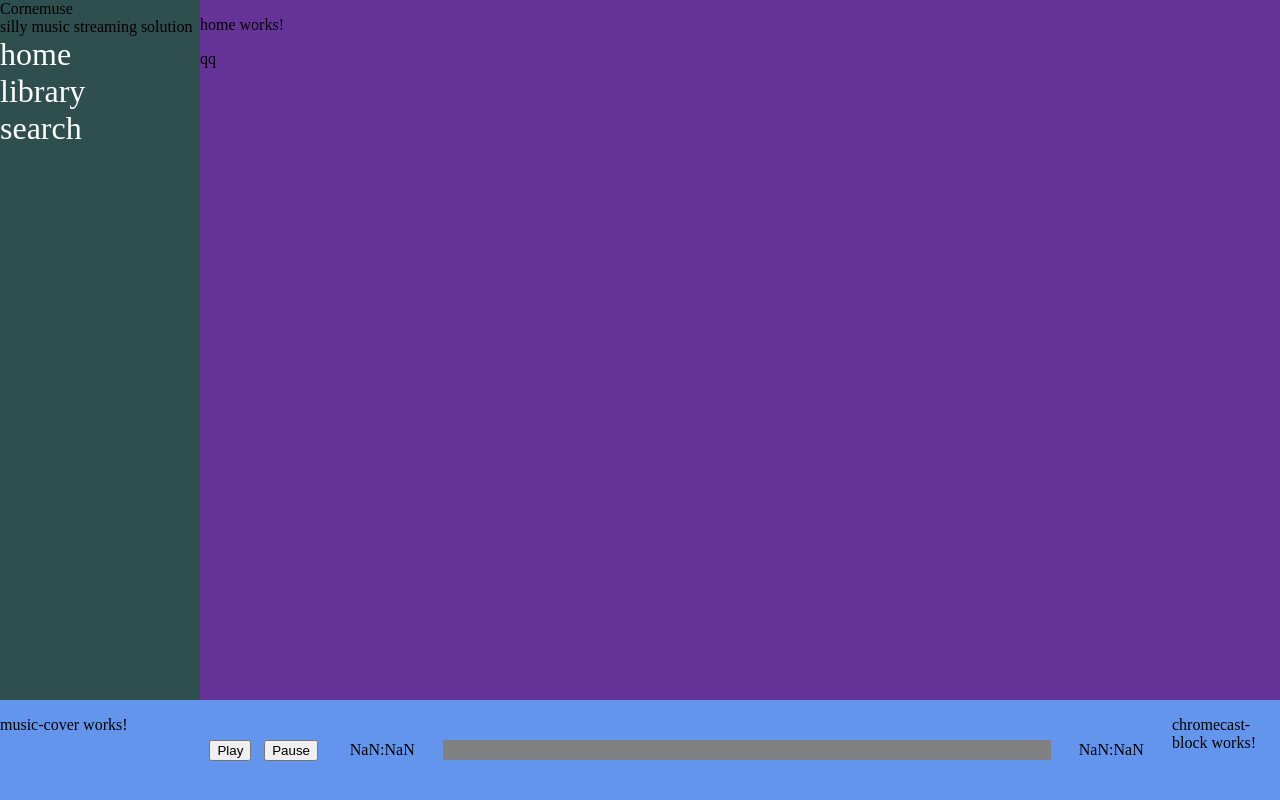
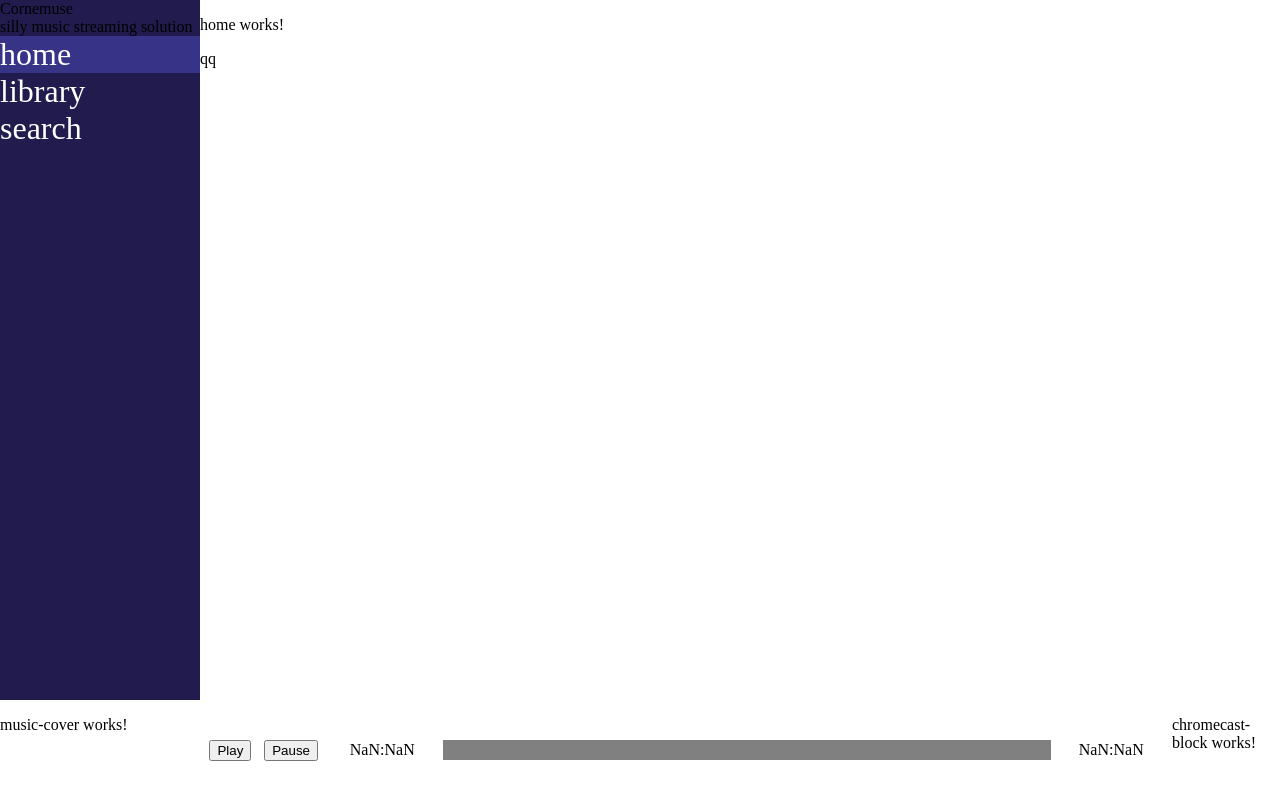
Before and after one commit to necraidan/cornemuse, an Angular app in the folder client/: page /home in a window 1280 px wide. Built offline with nearby package versions, Linux system fonts and the light colour scheme.

Commit message:
Add css for links

```diff
--- a/client/src/app/app.component.scss
+++ b/client/src/app/app.component.scss
@@ -14,14 +14,11 @@
 
   nav-bar {
     grid-area: nav-bar;
-    background-color: darkslategrey;
   }
   main-view {
     grid-area: main-view;
-    background-color: rebeccapurple;
   }
   bottom-bar {
     grid-area: bottom-bar;
-    background-color: cornflowerblue;
   }
 }
--- a/client/src/app/nav-bar/nav-bar.component.html
+++ b/client/src/app/nav-bar/nav-bar.component.html
@@ -4,7 +4,7 @@
 </div>
 
 <div class="links">
-  <a [routerLink]="['/home']">home</a>
-  <a [routerLink]="['/library']">library</a>
-  <a [routerLink]="['/search']">search</a>
+  <a [routerLink]="['/home']" [routerLinkActive]="'active'">home</a>
+  <a [routerLink]="['/library']" [routerLinkActive]="'active'">library</a>
+  <a [routerLink]="['/search']" [routerLinkActive]="'active'">search</a>
 </div>
--- a/client/src/app/nav-bar/nav-bar.component.scss
+++ b/client/src/app/nav-bar/nav-bar.component.scss
@@ -1,3 +1,6 @@
+:host {
+  background-color: #211b4e;
+
   .header {
   }
 
@@ -7,5 +10,14 @@
       text-decoration: none;
       color: white;
       font-size: 2em;
+
+      &:hover {
+        background-color: #19143b;
+      }
+
+      &.active {
+        background-color: rgba(87, 91, 222, 0.4);
       }
     }
+  }
+}
```
Lines whose indentation alone changed are shown as unchanged.
